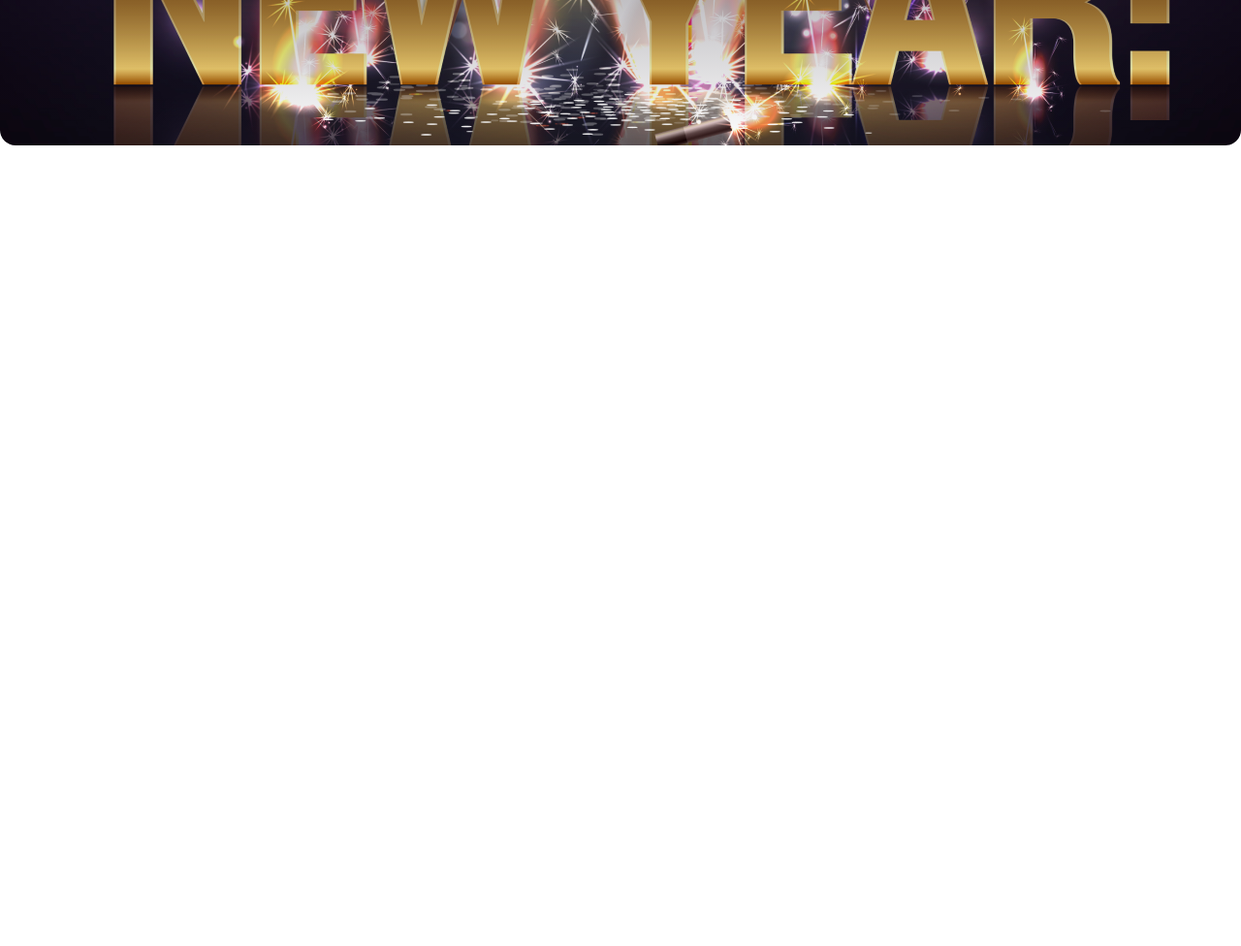
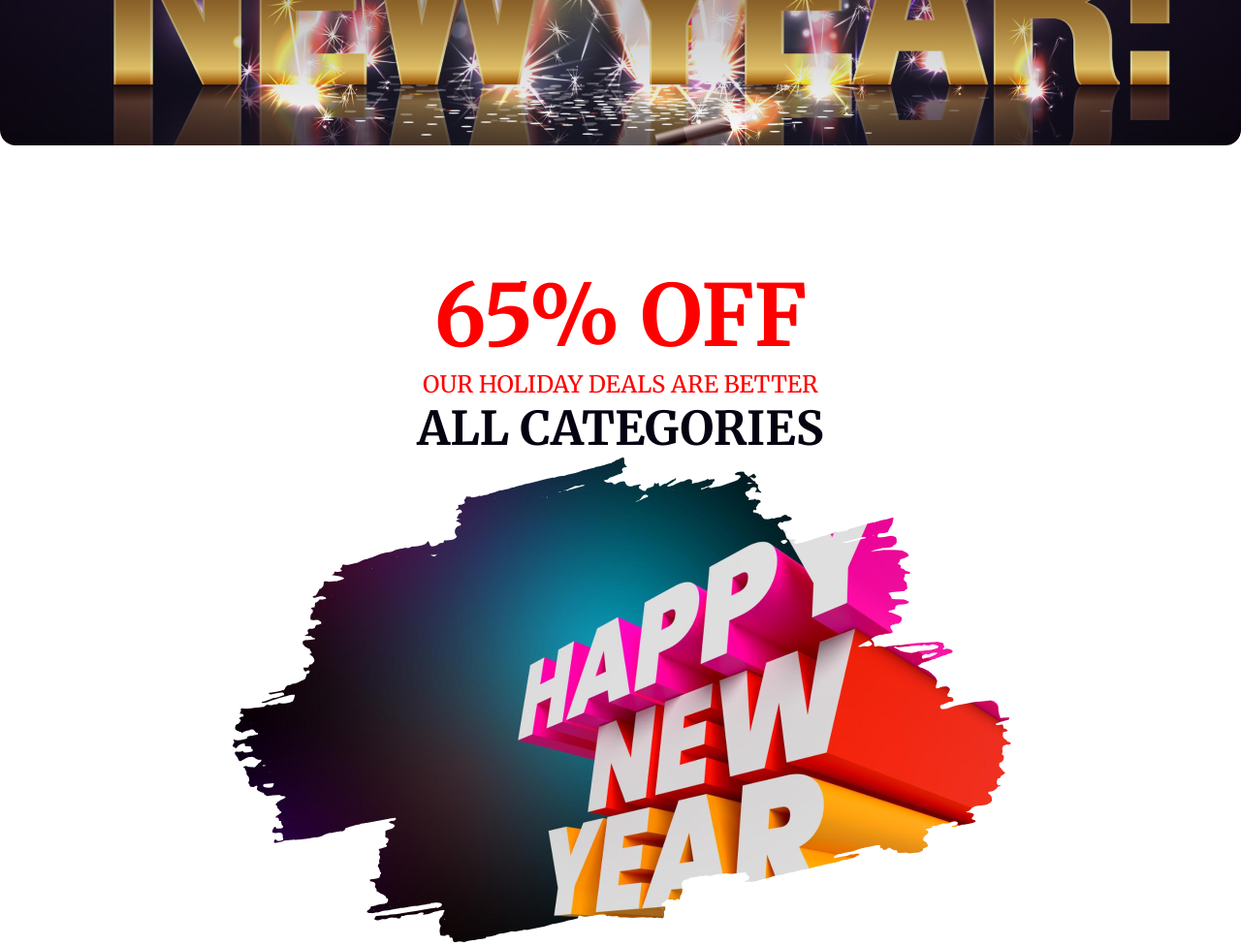
Before and after one commit to shoptorshichowdhury/new-year-mission, a plain HTML site: page index.html in a window 1280 px wide. Shown: the part 500-1476 px from the top of the page at 97% size. Before the commit the page ends 800 px from the top, so only its background shows below. Drawn offline with Linux system fonts and the light colour scheme.

Commit message:
second section added

```diff
--- a/index.html
+++ b/index.html
@@ -7,13 +7,26 @@
     <link rel="stylesheet" href="styles/style.css">
 </head>
 <body>
+    <!-- banner section -->
     <header class="banner-container">
         <div class="banner-content">
             <p>Happy New Year</p>
             <h1>New Year Party <br> Celebration</h1>
         </div>
     </header>
-    <main></main>
+    <main>
+        <!-- second section -->
+         <section class="second-section-container">
+            <div class="second-section-content">
+                <h1>65% OFF</h1>
+                <p>OUR HOLIDAY DEALS ARE BETTER</p>
+                <h3>ALL CATEGORIES</h3>
+            </div>
+            <div class="second-section-img">
+                <img src="images/new-year.png" alt="">
+            </div>
+         </section>
+    </main>
     <footer></footer>
 </body>
 </html>
--- a/styles/style.css
+++ b/styles/style.css
@@ -53,3 +53,51 @@ body {
     font-weight: 400;
     line-height: normal;
 }
+
+/* second section styles */
+
+.second-section-container {
+    max-width: 800px;
+    margin: 0 auto;
+    margin-top: 120px;
+}
+
+.second-section-content {
+    display: flex;
+    flex-direction: column;
+    justify-content: center;
+    align-items: center;
+}
+
+.second-section-content h1 {
+    color: #F00;
+    text-align: center;
+    font-size: 88px;
+    font-style: normal;
+    font-weight: 700;
+}
+
+.second-section-content p {
+    color: #F00;
+    text-align: center;
+    font-size: 24px;
+    font-style: normal;
+    font-weight: 500;
+}
+
+.second-section-content h3 {
+    color: #070211;
+    text-align: center;
+    font-size: 48px;
+    font-style: normal;
+    font-weight: 700;
+}
+
+.second-section-img {
+    width: 802.9px;
+    height: 500px;
+}
+.second-section-img img{
+    width: 100%;
+    height: 100%;
+}
```
Also changed, not shown: images/new-year.png (renamed from images/New Year Photo.png).
